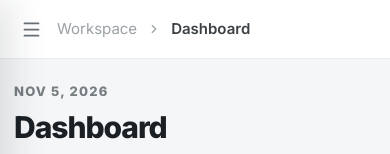
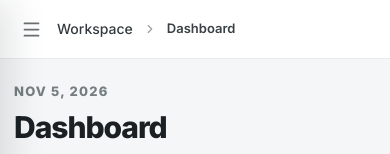
Before and after one commit to Shiinoji/Stacey-Water-Inventroy-Management, a React (Vite) app: page / in a window 390 px wide. Shown: the top 154 px of the page. Built offline with nearby package versions, Linux system fonts and the light colour scheme.

Commit message:
Style: Update breadcrumb styles for improved readability and consistency

```diff
--- a/src/App.jsx
+++ b/src/App.jsx
@@ -484,7 +484,7 @@ function App() {
         <header className="topbar">
           <div className="topbar-left">
             <button className="mobile-menu icon-button" onClick={() => setSidebarOpen(true)} aria-label="Open menu"><Menu size={21} /></button>
-            <div className="breadcrumbs"><span>Workspace</span><ChevronRight size={14} /><strong>{pageTitle}</strong></div>
+            <div className="breadcrumbs"><span className="workspace-breadcrumb">Workspace</span><ChevronRight size={14} /><strong>{pageTitle}</strong></div>
           </div>
         </header>
 
--- a/src/index.css
+++ b/src/index.css
@@ -171,6 +171,13 @@ select:focus-visible {
   gap: 10px;
   color: #9aa0a3;
   font-size: 11px;
+}
+.workspace-breadcrumb {
+  color: #343b3f;
+  font-family: inherit;
+  font-size: 14px;
+  font-weight: 500;
+  line-height: 1.2;
 }
 .breadcrumbs strong {
   color: #3a4044;
@@ -1680,6 +1687,19 @@ h1 {
  font-size: 16px;
 }
 
+.breadcrumbs {
+ font-size: 14px;
+ line-height: 1.2;
+}
+
+.breadcrumbs strong {
+ font-size: 15px;
+}
+
+.workspace-breadcrumb {
+ font-size: 14px;
+}
+
 .button,
 .heading-actions .button,
 .transaction-modal .button,
@@ -1752,6 +1772,14 @@ h1 {
    font-size: 15px;
  }
 
+ .breadcrumbs {
+   font-size: 12px;
+ }
+
+ .breadcrumbs strong {
+   font-size: 13px;
+ }
+
  h1 {
    font-size: 30px;
  }
```
